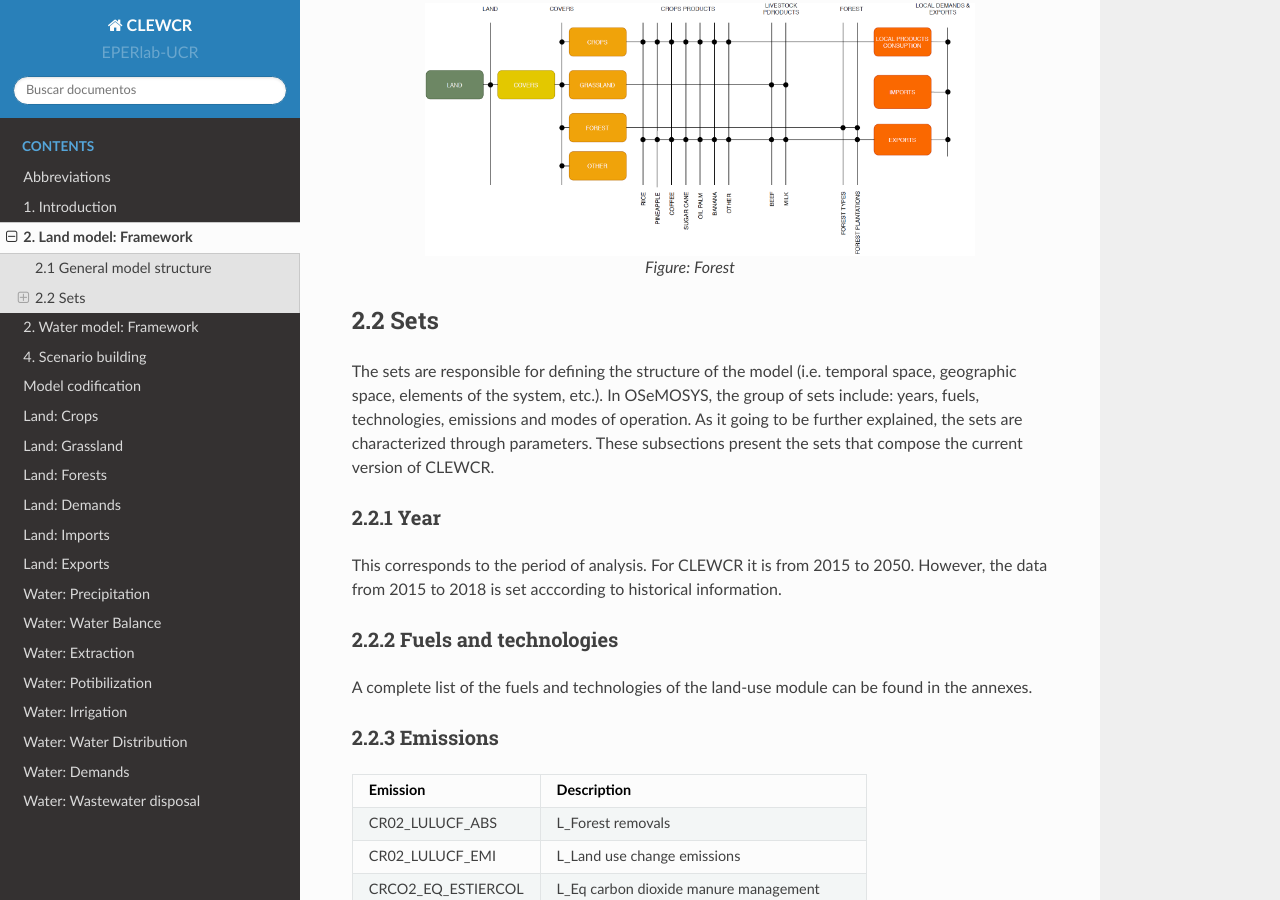
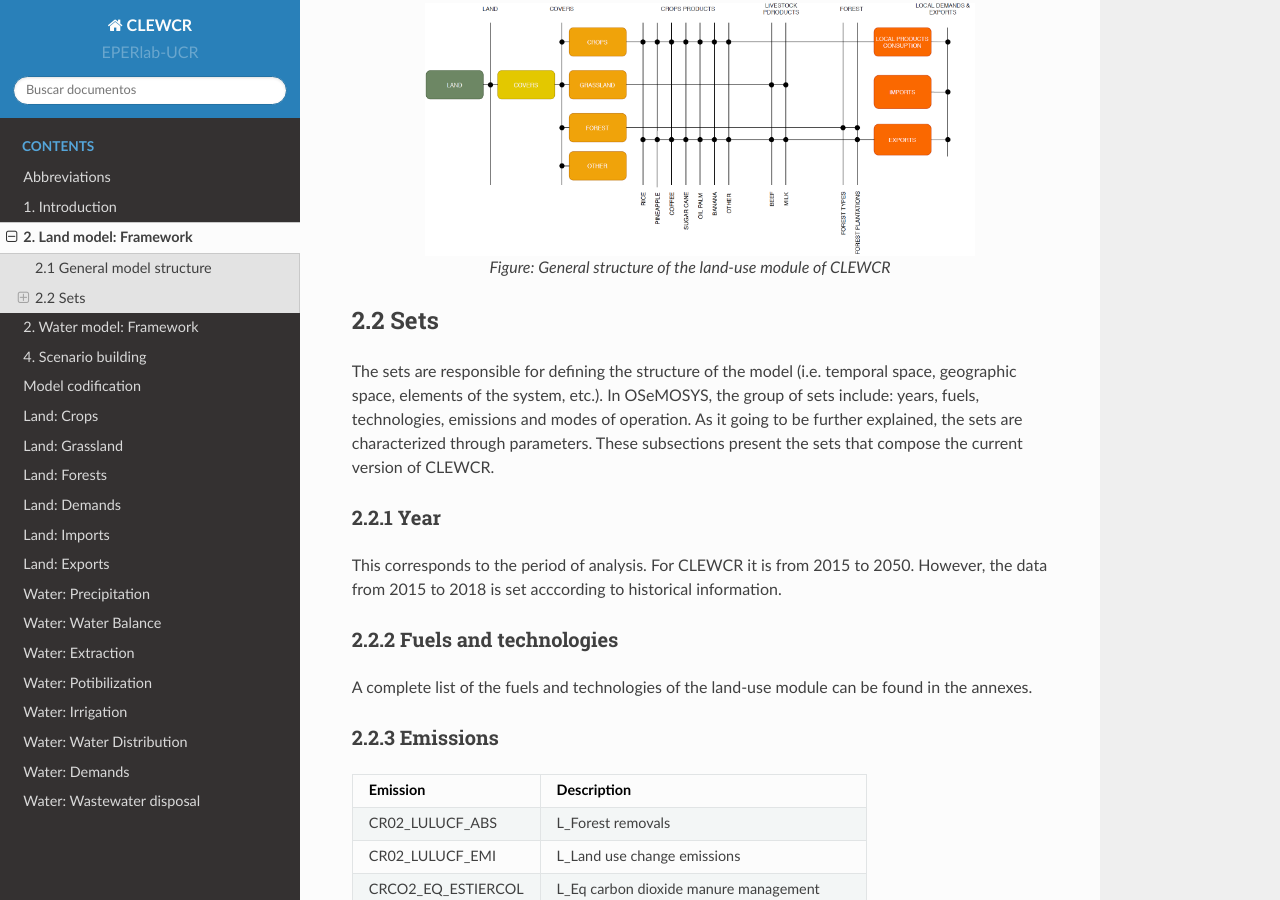
Before and after one commit to EPERLab/CLEW, a Sphinx documentation site: the page built from docs/02LandModelFramework.rst, in a window 1280 px wide and 900 px high, scrolled down 1317 px. Built offline with Sphinx 7.4.7 and the Read the Docs theme 2.0.0, drawn with Linux system fonts in a browser that asks for light colours; formulas are drawn with MathJax 3.

Commit message:
Update 02LandModelFramework.rst

```diff
--- a/docs/02LandModelFramework.rst
+++ b/docs/02LandModelFramework.rst
@@ -46,7 +46,7 @@ Overall, the land-use modeling framework represents supply chains of goods and s
    :align:   center
    :width:   550 px
 
-   *Figure: Forest*
+   *Figure: General structure of the land-use module of CLEWCR*
 
 
 2.2 Sets
```
